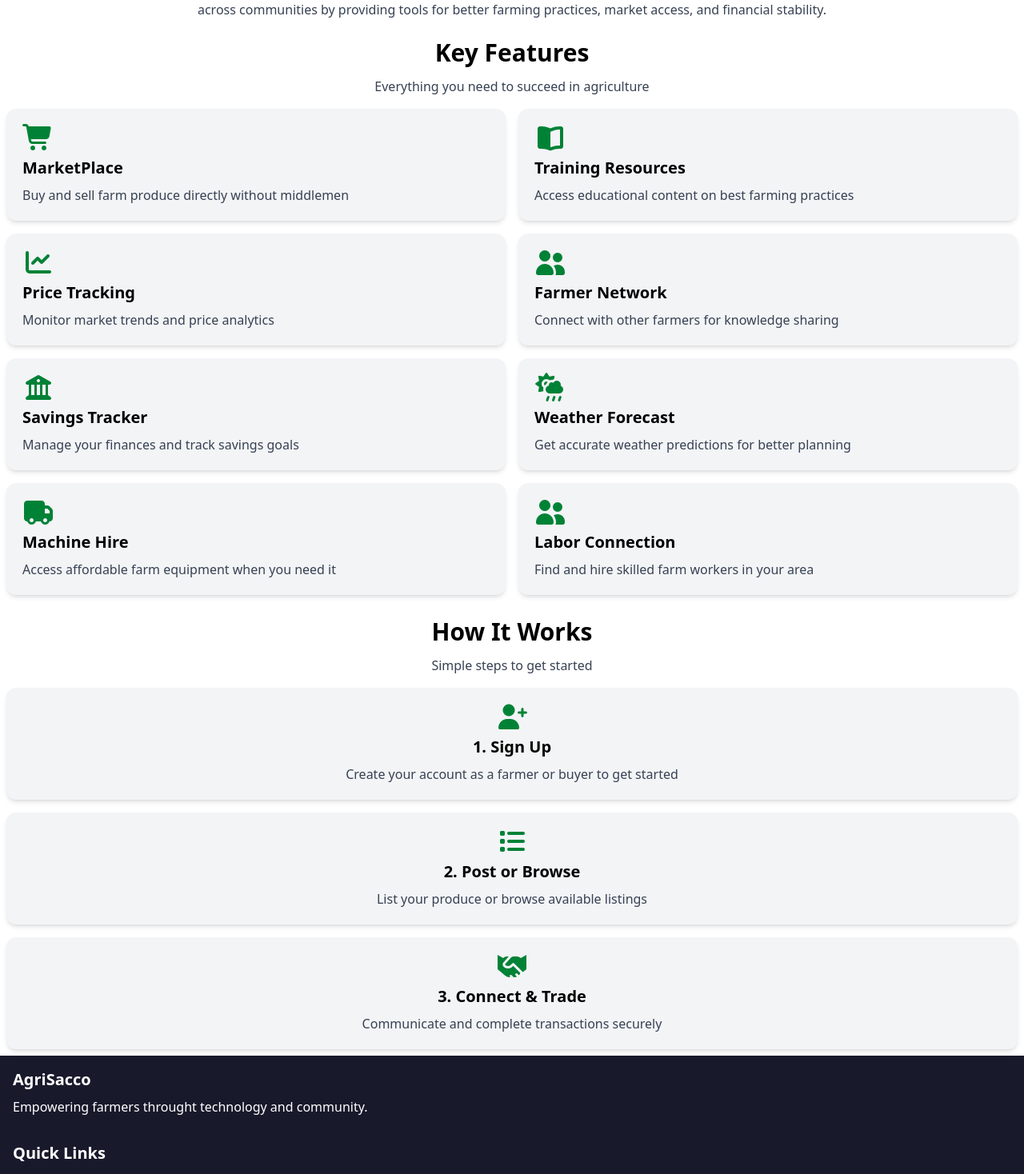
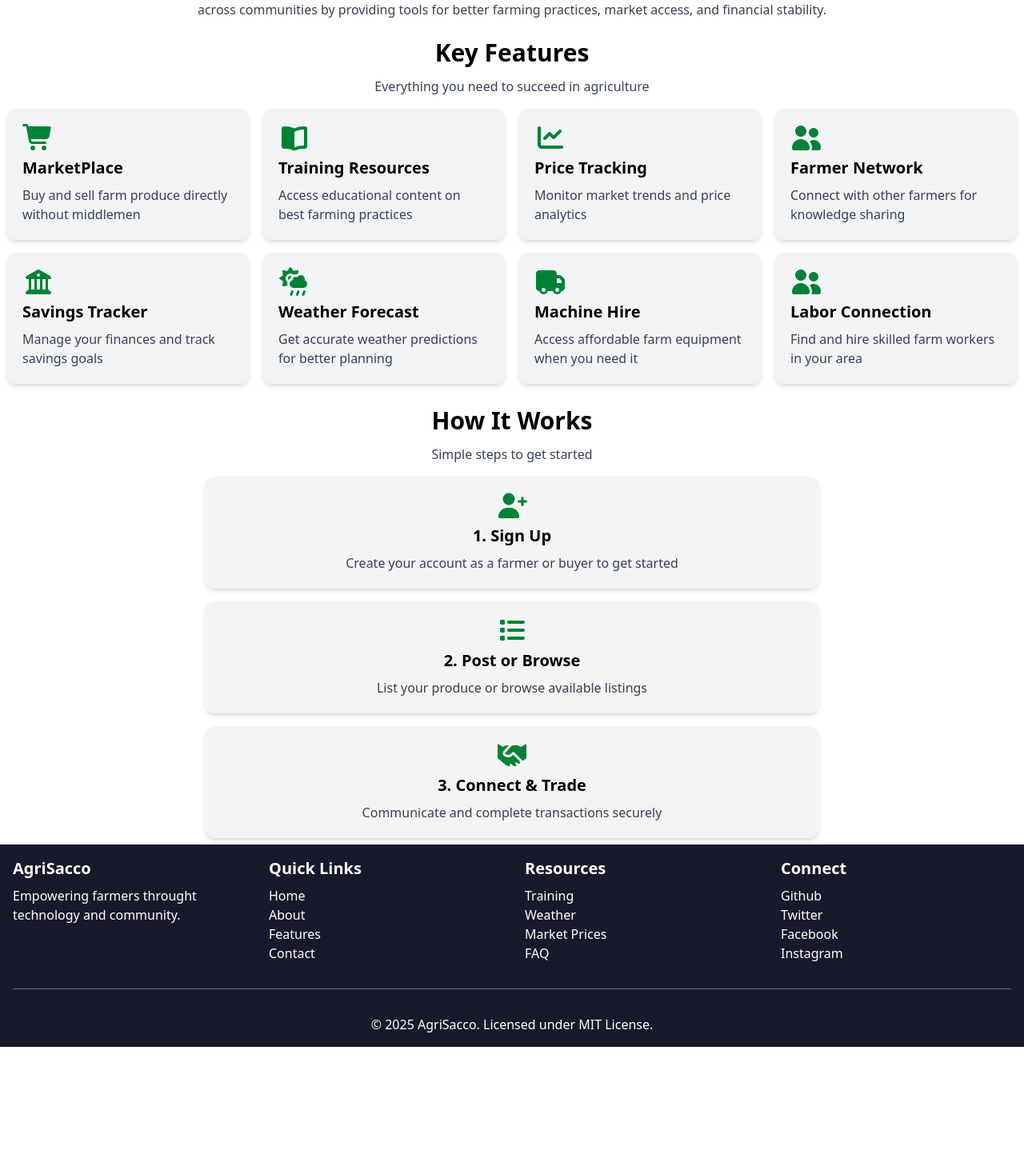
Before and after one commit to amazing955/Agri_webApp, a React (Vite) app: page / in a window 1280 px wide. Shown: the part 960-2428 px from the top of the page at 80% size. After the commit the page ends 2269 px from the top, so only its background shows below. Built offline with nearby package versions, Linux system fonts and the light colour scheme.

Commit message:
Make grids responsive on larger screens

```diff
--- a/src/components/FeatureSection.jsx
+++ b/src/components/FeatureSection.jsx
@@ -12,7 +12,7 @@ function FeatureSection(){
         Everything you need to succeed in agriculture
       </p>
 
-      <article className="grid grid-cols-2 gap-4 mt-4">
+      <article className="grid grid-cols-2 md:grid-cols-3 lg:grid-cols-4 gap-4 mt-4">
 
         <FeaturesCard cardImage='fas fa-shopping-cart' cardTitle='MarketPlace' cardDescription='Buy and sell farm produce directly without middlemen' />
 
--- a/src/components/StepSection.jsx
+++ b/src/components/StepSection.jsx
@@ -11,7 +11,7 @@ function HowItWorks(){
         Simple steps to get started
       </p>
 
-      <article className="flex flex-col gap-4 mt-4">
+      <article className="flex flex-col gap-4 items-center mt-4">
 
         <StepsCard cardImage='fas fa-user-plus' cardStep='1. Sign Up' cardDescription='Create your account as a farmer or buyer to get started' />
 
--- a/src/components/StepsCard.jsx
+++ b/src/components/StepsCard.jsx
@@ -1,6 +1,6 @@
 function StepsCard({ cardImage, cardStep, cardDescription}){
   return(
-    <article className="flex flex-col *:text-center justify-center align-top p-5 bg-gray-100 rounded-xl shadow-md">
+    <article className="flex flex-col *:text-center justify-center align-top p-5 bg-gray-100 rounded-xl shadow-md w-[60vw]">
 
       <div>
         <i className={`${cardImage} text-green-700 text-[2rem] mb-2`}></i>
--- a/src/pages/HomePage/Footer.jsx
+++ b/src/pages/HomePage/Footer.jsx
@@ -8,10 +8,14 @@ function Footer(){
   return (
     <footer className='w-full bg-[#19192c] text-white p-4 flex flex-col gap-8'>
 
-      <FooterHeading />
-      <FooterLinks />
-      <FooterResources />
-      <FooterSocials />
+      <article className="gap-8 grid grid-cols-1 sm:grid-cols-2 md:grid-cols-3 lg:grid-cols-4">
+
+        <FooterHeading />
+        <FooterLinks />
+        <FooterResources />
+        <FooterSocials />
+
+      </article>
 
       <div className="w-full h-[1px] bg-gray-500"></div>
 
```
